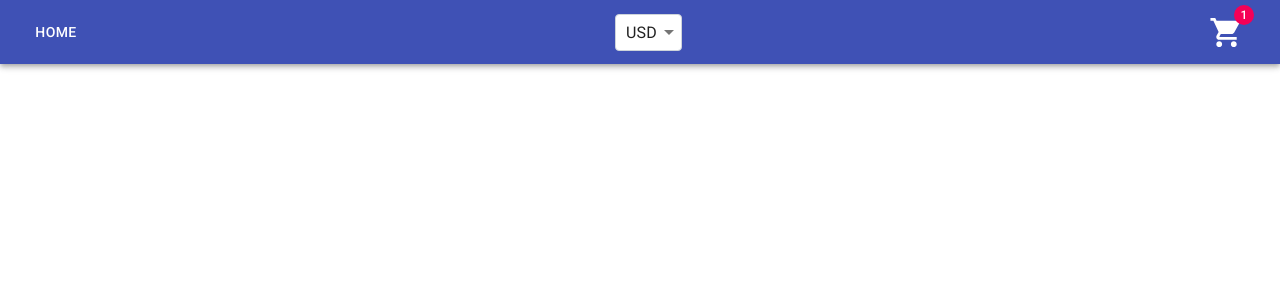
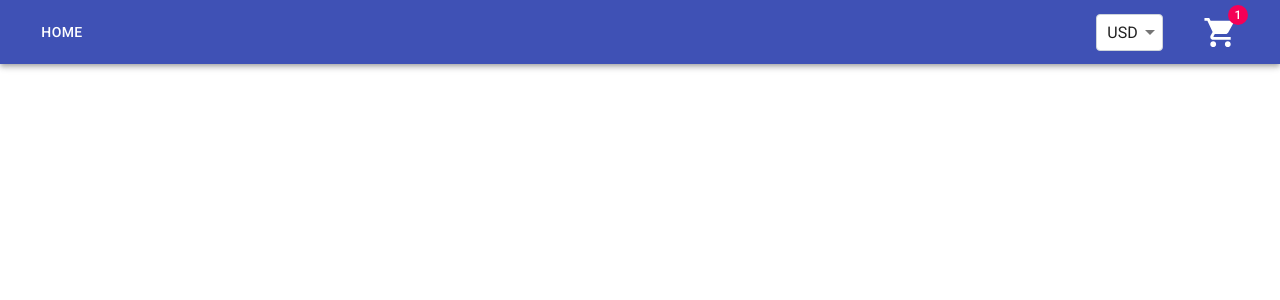
Before and after one commit to dm-martynov/ecom-app-mui, a React (Create React App) app: page / in a window 1280 px wide. Shown: the top 300 px of the page. Built offline with nearby package versions, Linux system fonts and the light colour scheme.

Commit message:
added currency selection + refactoring

```diff
--- /dev/null
+++ b/src/components/Header/CartIconComponent/CartIconComponent.jsx
@@ -0,0 +1,31 @@
+import { Badge, IconButton } from '@material-ui/core'
+
+import ShoppingCartIcon from '@material-ui/icons/ShoppingCart'
+import React, { useState } from 'react'
+import CartPopover from './CartPopover'
+const CartIconComponent = (props) => {
+  const [anchorElement, setAnchorElement] = useState(null)
+  const handleClosePopover = () => {
+    setAnchorElement(null)
+  }
+  return (
+    <>
+      <IconButton
+        onClick={(e) => setAnchorElement(e.currentTarget)}
+        edge='start'
+        color='inherit'
+        aria-label='menu'
+      >
+        <Badge badgeContent={1} color='secondary'>
+          <ShoppingCartIcon fontSize='large' />
+        </Badge>
+      </IconButton>
+      <CartPopover
+        handleClosePopover={handleClosePopover}
+        anchorElement={anchorElement}
+      />
+    </>
+  )
+}
+
+export default CartIconComponent
--- a/src/components/Header/CurrencySelector.jsx
+++ b/src/components/Header/CurrencySelector.jsx
@@ -29,7 +29,7 @@ const CurrencySelector = () => {
     setCurrency(event.target.value)
   }
   return (
-    <FormControl>
+    <FormControl style={{ marginRight: 40 }}>
       <Select
         className={classes.select}
         defaultValue='USD'
--- a/src/components/Header/Header.jsx
+++ b/src/components/Header/Header.jsx
@@ -1,48 +1,43 @@
-import React, { useState } from 'react'
-import { makeStyles } from '@material-ui/core/styles'
-import { AppBar, Toolbar, IconButton, Button, Badge } from '@material-ui/core'
-import ShoppingCartIcon from '@material-ui/icons/ShoppingCart'
-import CartPopover from './CartPopover'
+import React from 'react'
+import { makeStyles, useTheme } from '@material-ui/core/styles'
+import { AppBar, Toolbar, Button, useMediaQuery } from '@material-ui/core'
+
 import CurrencySelector from './CurrencySelector'
+import CartIconComponent from './CartIconComponent/CartIconComponent'
 
 const useStyles = makeStyles((theme) => ({
   Toolbar: {
-    justifyContent: ' space-between',
+    alignContent: 'center',
+    paddingLeft: 30,
+    paddingRight: 30,
   },
   menuButton: {
     marginRight: theme.spacing(2),
   },
-  title: {
-    flexGrow: 1,
-  },
 }))
 
-const Header = (props) => {
+const Header = () => {
   const classes = useStyles()
-  const [anchorElement, setAnchorElement] = useState(null)
-  const handleClosePopover = () => {
-    setAnchorElement(null)
-  }
+
+  const theme = useTheme()
+  const isMobile = useMediaQuery(theme.breakpoints.down('md'))
 
   return (
     <AppBar position='static'>
       <Toolbar className={classes.Toolbar}>
-        <Button color='inherit'>Home</Button>
-        <CurrencySelector />
-        <IconButton
-          onClick={(e) => setAnchorElement(e.currentTarget)}
-          edge='start'
-          color='inherit'
-          aria-label='menu'
-        >
-          <Badge badgeContent={1} color='secondary'>
-            <ShoppingCartIcon fontSize='large' />
-          </Badge>
-        </IconButton>
-        <CartPopover
-          handleClosePopover={handleClosePopover}
-          anchorElement={anchorElement}
-        />
+        {isMobile ? (
+          <>
+            <div style={{ flexGrow: 1 }}></div>
+            <CartIconComponent />
+          </>
+        ) : (
+          <>
+            <Button color='inherit'>Home</Button>
+            <div style={{ flexGrow: 1 }}></div>
+            <CurrencySelector />
+            <CartIconComponent />
+          </>
+        )}
       </Toolbar>
     </AppBar>
   )
```
Also changed, not shown: src/components/Header/CartIconComponent/CartPopover.jsx (renamed from src/components/Header/CartPopover.jsx), src/components/Header/Drawer/Drawer.jsx (added), 1 other file (tests, documents, lock files or other folders).
